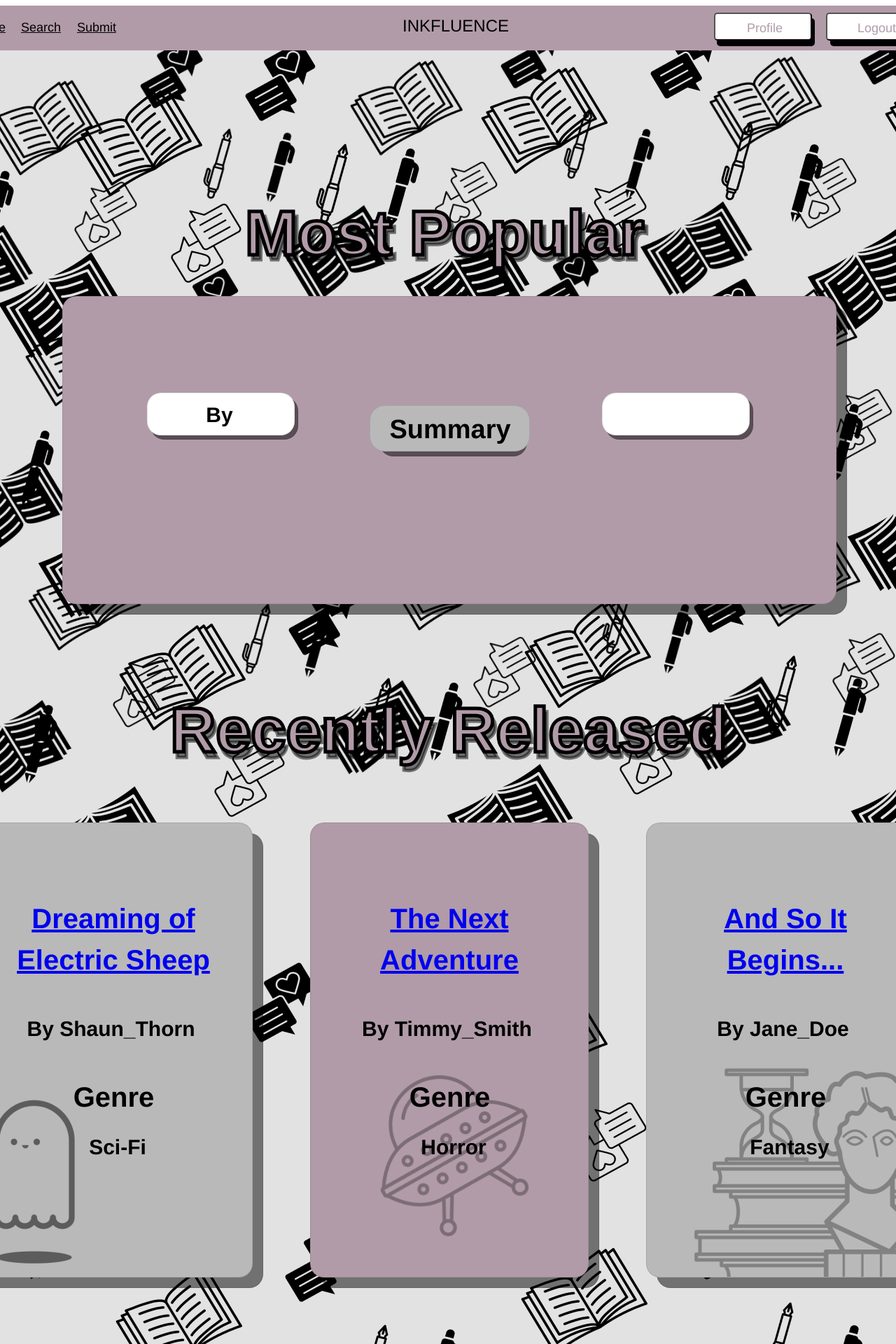
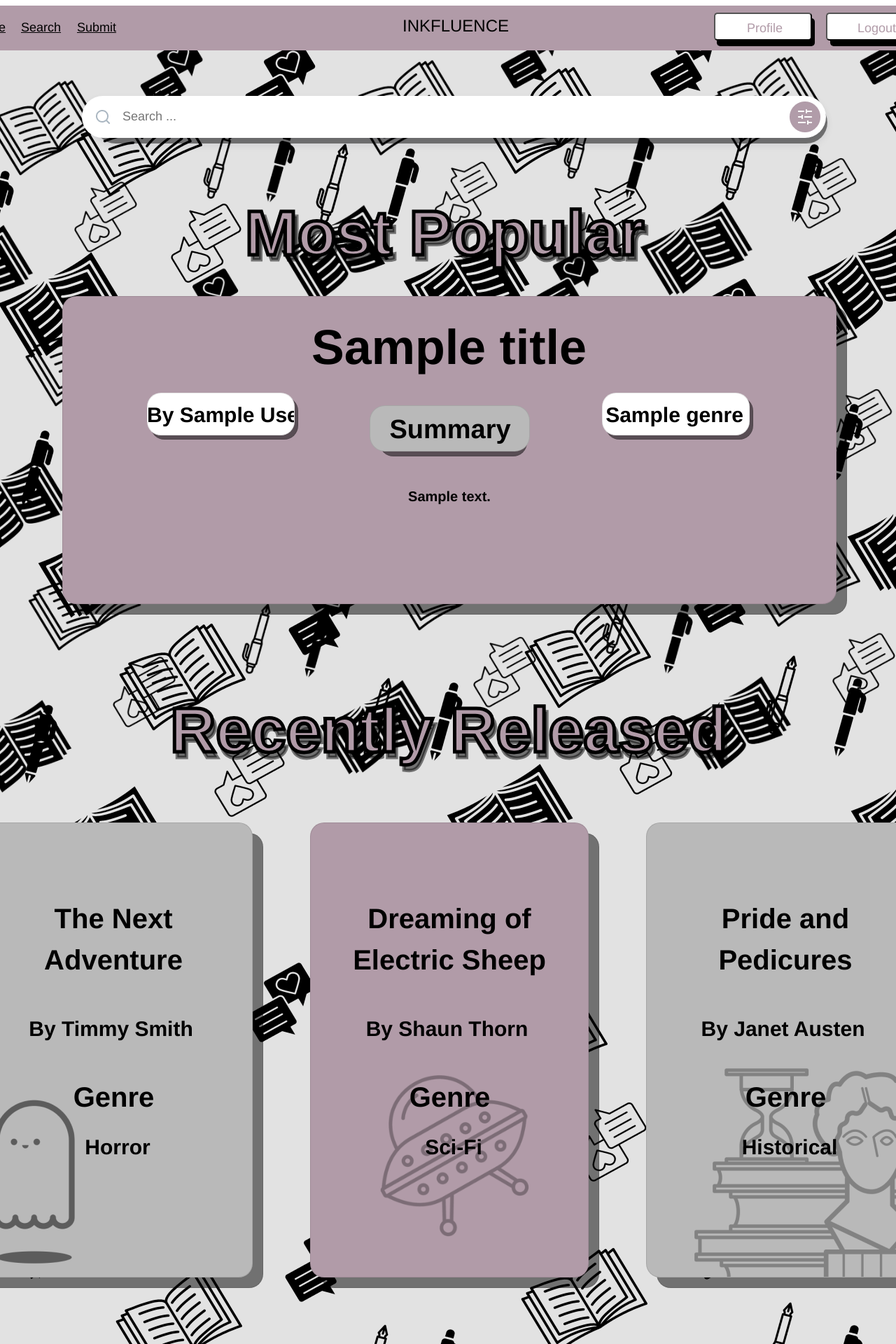
Before and after one commit to zkadry/Itech_group_7, a Django app: template group_django_project/inkfluence/templates/inkfluence/homePage.html in a window 1280 px wide; the page is wider, and only the part inside the window is pictured. Shown: the top 1920 px of that part at 70% size. Run offline with Django 5.2, Linux system fonts and the light colour scheme; data comes from the database, SQL or seed files in the repository; the template is opened without the code that fills it: values that come from a table or form of the project are taken from there, most other values are stand-ins (such as "Sample title", 1, 10 or a date in 2020).

Commit message:
Revert homePage.html

```diff
--- a/group_django_project/inkfluence/templates/inkfluence/homePage.html
+++ b/group_django_project/inkfluence/templates/inkfluence/homePage.html
@@ -16,49 +16,49 @@
           <div class="genre-frame">
             <div class="overlap-group">
               <div class="genre-shadow"></div>
-              <div class="genre"><div class="text-wrapper">{{ genre_list.7 }}</div></div>
+              <div class="genre"><div class="text-wrapper">Romance</div></div>
             </div>
           </div>
           <div class="overlap-group-wrapper">
             <div class="overlap-group">
               <div class="genre-shadow"></div>
-              <div class="genre"><div class="text-wrapper">{{ genre_list.6 }}</div></div>
+              <div class="genre"><div class="text-wrapper">Historical</div></div>
             </div>
           </div>
           <div class="div-wrapper">
             <div class="overlap-group">
               <div class="genre-shadow"></div>
-              <div class="genre"><div class="text-wrapper">{{ genre_list.5 }}</div></div>
+              <div class="genre"><div class="text-wrapper">Thriller</div></div>
             </div>
           </div>
           <div class="div">
             <div class="overlap-group">
               <div class="genre-shadow"></div>
-              <div class="genre"><div class="text-wrapper">{{ genre_list.4 }}</div></div>
+              <div class="genre"><div class="text-wrapper">Sci-fi</div></div>
             </div>
           </div>
           <div class="genre-frame-2">
             <div class="overlap-group">
               <div class="genre-shadow"></div>
-              <div class="genre-2"><div class="text-wrapper-2">{{ genre_list.3 }}</div></div>
+              <div class="genre-2"><div class="text-wrapper-2">Other</div></div>
             </div>
           </div>
           <div class="genre-frame-3">
             <div class="overlap-group">
               <div class="genre-shadow"></div>
-              <div class="genre-2"><div class="text-wrapper-2">{{ genre_list.2 }}</div></div>
+              <div class="genre-2"><div class="text-wrapper-2">Mystery</div></div>
             </div>
           </div>
           <div class="genre-frame-4">
             <div class="overlap-group">
               <div class="genre-shadow"></div>
-              <div class="genre-2"><div class="text-wrapper-2">{{ genre_list.1 }}</div></div>
+              <div class="genre-2"><div class="text-wrapper-2">Horror</div></div>
             </div>
           </div>
           <div class="genre-frame-5">
             <div class="overlap-group">
               <div class="genre-shadow"></div>
-              <div class="genre-2"><div class="text-wrapper-2">{{ genre_list.0 }}</div></div>
+              <div class="genre-2"><div class="text-wrapper-2">Fantasy</div></div>
             </div>
           </div>
           <div class="genres-shadow">Genres</div>
@@ -66,49 +66,43 @@
           <div class="recently-released"></div>
           <div class="recently-released-2">
             <div class="overlap-2">
-              <div class="text-wrapper-4">{{ latest_stories.0.get_genre_display }}</div>
+              <div class="text-wrapper-4">Historical</div>
               <div class="text-wrapper-5">Genre</div>
               <img class="historical" src="{% static 'inkfluence/img/historical.png' %}" />
             </div>
-            <div class="author">By {{ latest_stories.0.author.user.username }}</div>
-            <div class="title">
-              <a href="{% url 'story' %}?title={{ latest_stories.0.title|urlencode }}">{{ latest_stories.0.title }}</a>
-            </div>
+            <div class="author">By Janet Austen</div>
+            <div class="title">Pride and Pedicures</div>
           </div>
           <div class="recently-released-3"></div>
           <div class="recently-released-4">
             <div class="overlap-3">
               <img class="sci-fi" src="{% static 'inkfluence/img/sci-fi.png' %}" />
-              <div class="text-wrapper-6">{{ latest_stories.1.get_genre_display }}</div>
+              <div class="text-wrapper-6">Sci-Fi</div>
               <div class="text-wrapper-7">Genre</div>
-              <div class="author-2">By {{ latest_stories.1.author.user.username }}</div>
+              <div class="author-2">By Shaun Thorn</div>
             </div>
-            <div class="title">
-              <a href="{% url 'story' %}?title={{ latest_stories.1.title|urlencode }}">{{ latest_stories.1.title }}</a>
-            </div>
+            <div class="title">Dreaming of Electric Sheep</div>
           </div>
           <div class="recently-released-5"></div>
           <div class="recently-released-6">
             <div class="overlap-4">
-              <div class="text-wrapper-8">{{ latest_stories.2.get_genre_display }}</div>
+              <div class="text-wrapper-8">Horror</div>
               <div class="text-wrapper-9">Genre</div>
               <img class="horror" src="{% static 'inkfluence/img/horror.png' %}" />
             </div>
-            <div class="author">By {{ latest_stories.2.author.user.username }}</div>
-            <div class="title">
-              <a href="{% url 'story' %}?title={{ latest_stories.2.title|urlencode }}">{{ latest_stories.2.title }}</a>
-            </div>
+            <div class="author">By Timmy Smith</div>
+            <div class="title">The Next Adventure</div>
           </div>
           <div class="recently-released-7">Recently Released</div>
           <div class="text-wrapper-10">Recently Released</div>
           <div class="most-popular-shadow"></div>
           <div class="most-popular-frame">
             <p class="summary-text">
-              {{ top_story.description }}
+              {{ summary_text }}
             </p>
             <div class="overlap-5">
               <div class="div-2"></div>
-              <div class="div-wrapper-2"><div class="text-wrapper-11">{{ top_story.get_genre_display }}</div></div>
+              <div class="div-wrapper-2"><div class="text-wrapper-11">{{ genre }}</div></div>
             </div>
             <div class="overlap-6">
               <div class="summary-shadow"></div>
@@ -116,14 +110,18 @@
             </div>
             <div class="overlap-7">
               <div class="div-2"></div>
-              <div class="div-wrapper-2"><div class="text-wrapper-11">By {{ top_story.author.user.username }}</div></div>
+              <div class="div-wrapper-2"><div class="text-wrapper-11">By {{ author }}</div></div>
             </div>
-            <div class="text-wrapper-13">
-              <a href="{% url 'story' %}?title={{ top_story.title|urlencode }}">{{ top_story.title }}</a>
-            </div>
+            <div class="text-wrapper-13">{{ title }}</div>
           </div>
           <div class="most-popular-shadow-2">Most Popular</div>
           <div class="text-wrapper-14">Most Popular</div>
+          <div class="search-bar-shadow"></div>
+          <div class="search-bar">
+            <img class="img-2" src="{% static 'inkfluence/img/search.png' %}" />
+            <input class="search" placeholder="Search ..." type="text" />
+            <img class="img-2" src="{% static 'inkfluence/img/filter.png' %}" />
+          </div>
           <div class="naviation-bar">
             <div class="links"><a href="/inkfluence/home/" div class="link">Home</a></div>
             <div class="link2"><a href="/inkfluence/search/" div class="link">Search</a></div>
```
